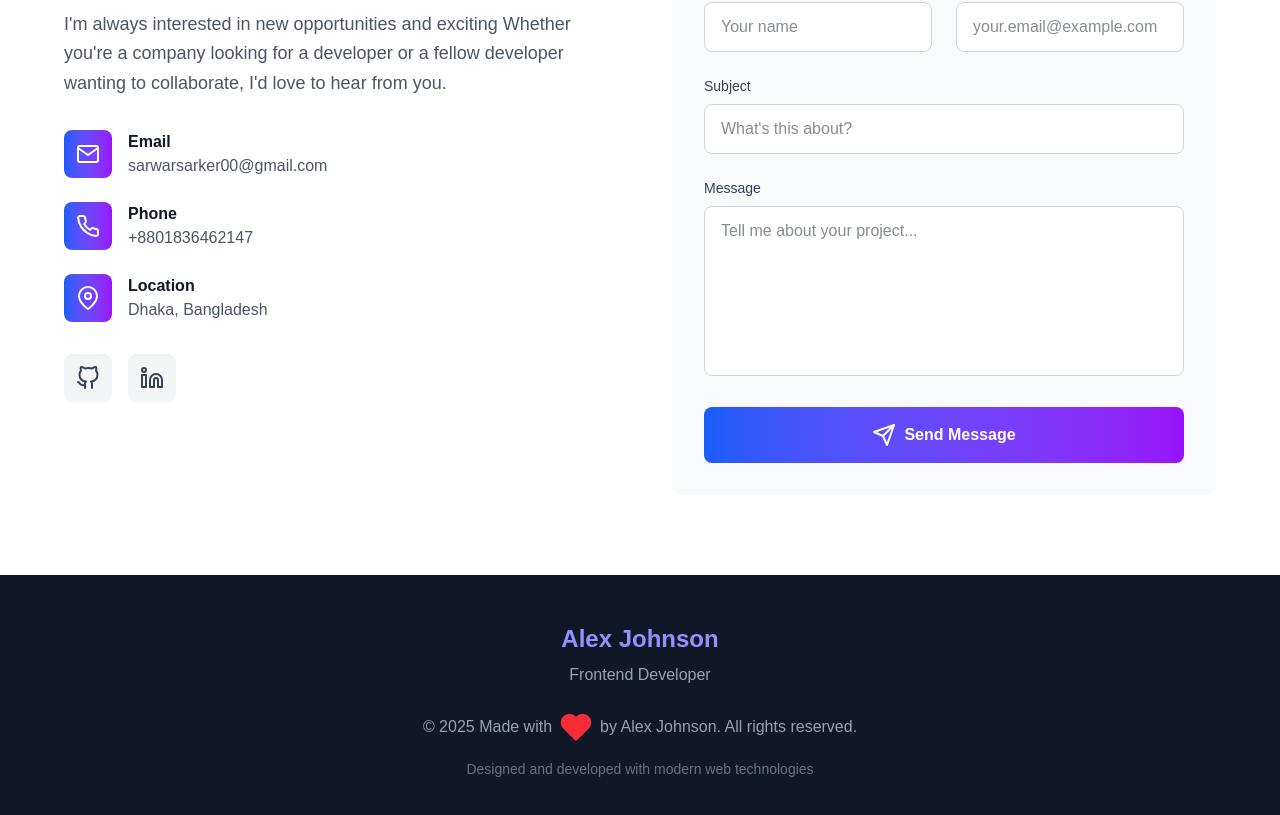
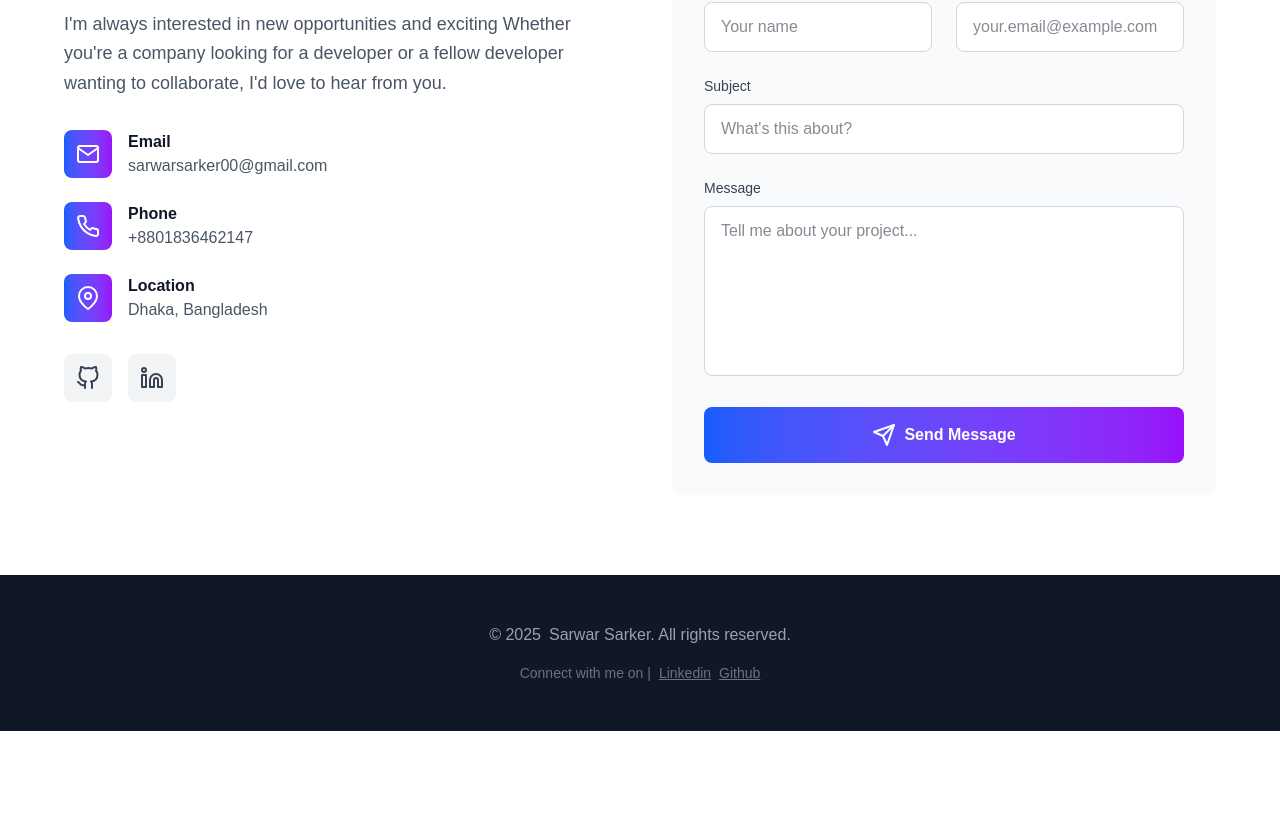
Before and after one commit to SarwarSarker/portfolio2.0, a Next.js app: page / in a window 1280 px wide. Shown: the part 5710-6525 px from the top of the page. After the commit the page ends 6441 px from the top, so only its background shows below. Built offline with nearby package versions, Linux system fonts and the light colour scheme; a web font is replaced by a local one.

Commit message:
footer updated

```diff
--- a/src/components/Contact.tsx
+++ b/src/components/Contact.tsx
@@ -203,6 +203,7 @@ const Contact: React.FC = () => {
 
                 <button
                   type="submit"
+                  disabled={true}
                   className="w-full px-8 py-4 bg-gradient-to-r from-blue-600 to-purple-600 text-white rounded-lg font-semibold hover:shadow-lg transform hover:scale-105 transition-all duration-200 flex items-center justify-center space-x-2"
                 >
                   <FiSend className="w-6 h-6" />
--- a/src/components/Footer.tsx
+++ b/src/components/Footer.tsx
@@ -1,5 +1,5 @@
-import React from 'react';
-import { FiHeart } from 'react-icons/fi';
+import React from "react";
+import { FiGithub, FiLinkedin } from "react-icons/fi";
 
 const Footer: React.FC = () => {
   const currentYear = new Date().getFullYear();
@@ -8,21 +8,31 @@ const Footer: React.FC = () => {
     <footer className="bg-gray-900 text-white py-12">
       <div className="container mx-auto px-6">
         <div className="text-center">
-          <div className="mb-6">
-            <h3 className="text-2xl font-bold bg-gradient-to-r from-blue-400 to-purple-400 bg-clip-text text-transparent">
-              Alex Johnson
-            </h3>
-            <p className="text-gray-400 mt-2">Frontend Developer</p>
+          <div className="flex items-center justify-center space-x-2 text-gray-400">
+            <span>© {currentYear}</span>
+            <span>Sarwar Sarker. All rights reserved.</span>
           </div>
 
-          <div className="flex items-center justify-center space-x-2 text-gray-400">
-            <span>© {currentYear} Made with</span>
-            <FiHeart className="w-8 h-8 text-red-500 fill-current" />
-            <span>by Alex Johnson. All rights reserved.</span>
-          </div>
-
-          <div className="mt-4 text-sm text-gray-500">
-            <p>Designed and developed with modern web technologies</p>
+          <div className="flex items-center justify-center space-x-2 mt-4 text-sm text-gray-500">
+            <p>Connect with me on | </p>
+            <div className="flex items-center justify-center space-x-2">
+              <a
+                href="https://www.linkedin.com/in/sarwar-sarker/"
+                target="_blank"
+                rel="noopener noreferrer"
+                className="text-gray-500 hover:text-blue-600 underline"
+              >
+                Linkedin
+              </a>
+              <a
+                href="https://github.com/sarwar-sarker"
+                target="_blank"
+                rel="noopener noreferrer"
+                className="text-gray-500 hover:text-blue-600 underline"
+              >
+                Github
+              </a>
+            </div>
           </div>
         </div>
       </div>
```
